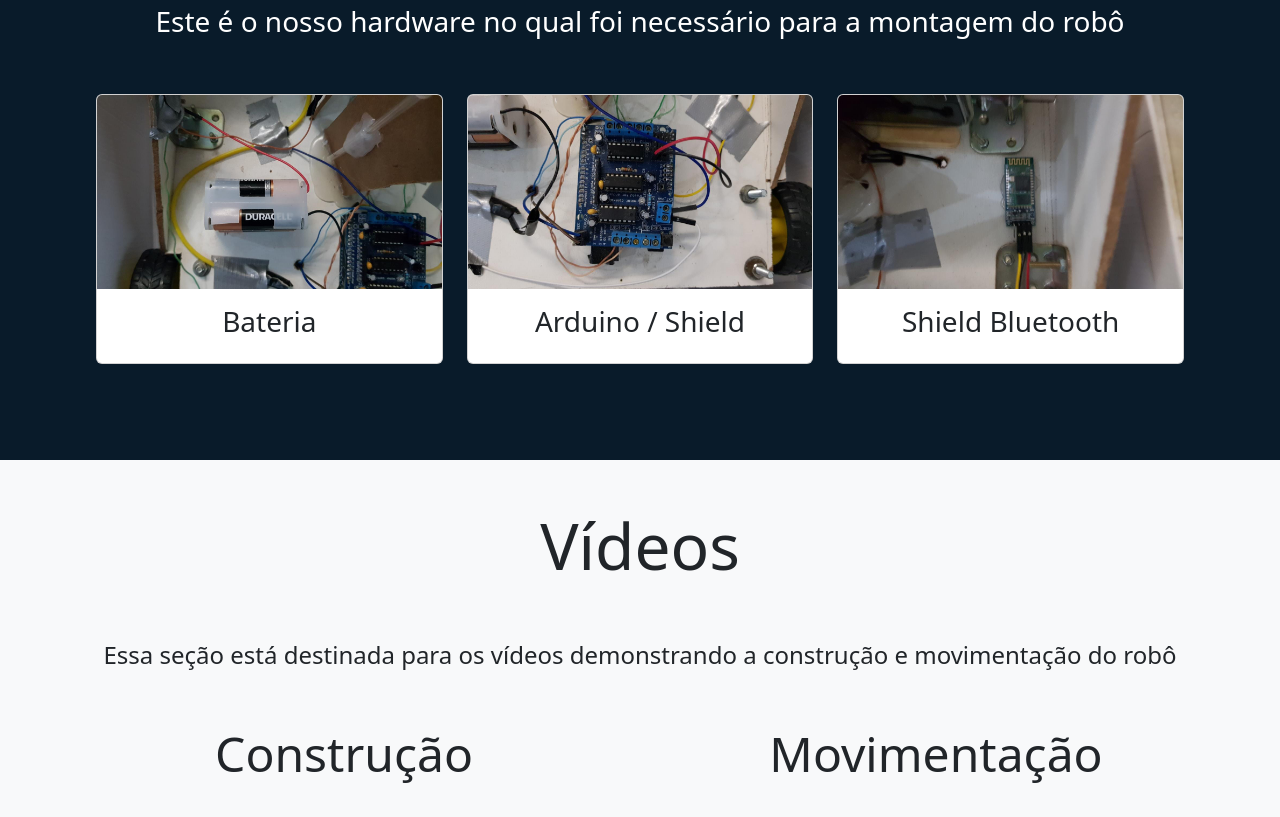
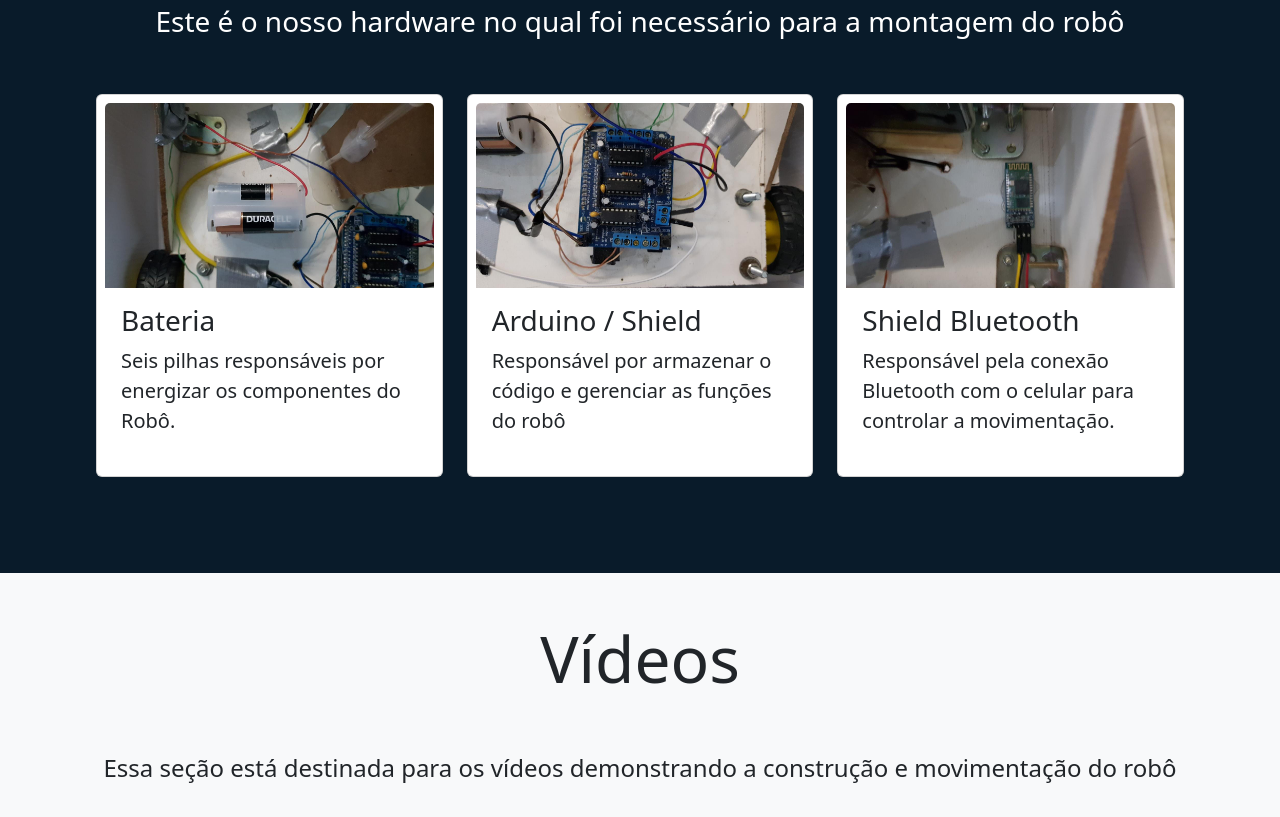
Before and after one commit to gabrielarbigaus/Sprint03-Web, a plain HTML site: page index.html in a window 1280 px wide. Shown: the part 1910-2727 px from the top of the page. Drawn offline with nearby package versions, Linux system fonts and the light colour scheme.

Commit message:
Update index.html

```diff
--- a/index.html
+++ b/index.html
@@ -199,10 +199,11 @@
             <div class="row align-items-center p-5">
                 <!-- card 1 -->
                 <div class=" col-sm-12 col-md-6 col-lg-4">
-                    <div class="card align-items-center">
+                    <div class="card align-items-center p-2">
                         <img src="./img/Hardware/bateria.jpeg" class="card-img-top" alt="Card Padrão">
                         <div class="card-body">
                             <h5 class="card-title fs-3">Bateria</h5>
+                             <p class="lead">Seis pilhas responsáveis por energizar os componentes do Robô.</p>
                         </div>
                     </div>
                 </div>
@@ -210,10 +211,11 @@
 
                 <!-- card 2 -->
                 <div class=" col-sm-12 col-md-6 col-lg-4">
-                    <div class="card align-items-center">
+                    <div class="card align-items-center p-2">
                         <img src="./img/Hardware/arduino.jpeg" class="card-img-top" alt="Card Padrão">
                         <div class="card-body">
                             <h5 class="card-title fs-3">Arduino / Shield</h5>
+                            <p class="lead">Responsável por armazenar o código e gerenciar as funções do robô</p>
                         </div>
                     </div>
                 </div>
@@ -221,10 +223,11 @@
 
                 <!-- card 3 -->
                 <div class=" col-sm-12 col-md-6 col-lg-4">
-                    <div class="card align-items-center">
+                    <div class="card align-items-center p-2">
                         <img src="./img/Hardware/shield-bluetooth.jpeg" class="card-img-top" alt="Card Padrão">
                         <div class="card-body">
                             <h5 class="card-title fs-3">Shield Bluetooth</h5>
+                            <p class="lead">Responsável pela conexão Bluetooth com o celular para controlar a movimentação.</p>
                         </div>
                     </div>
                 </div>
```
